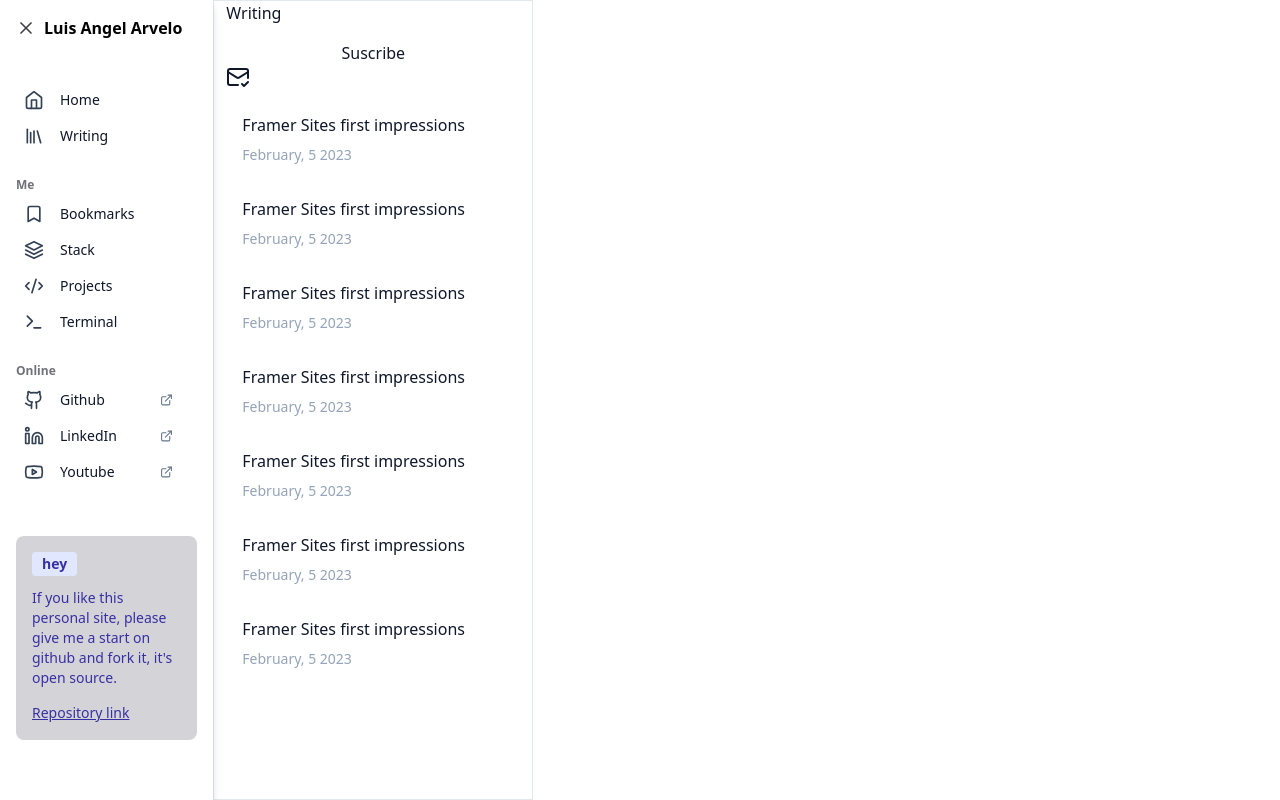
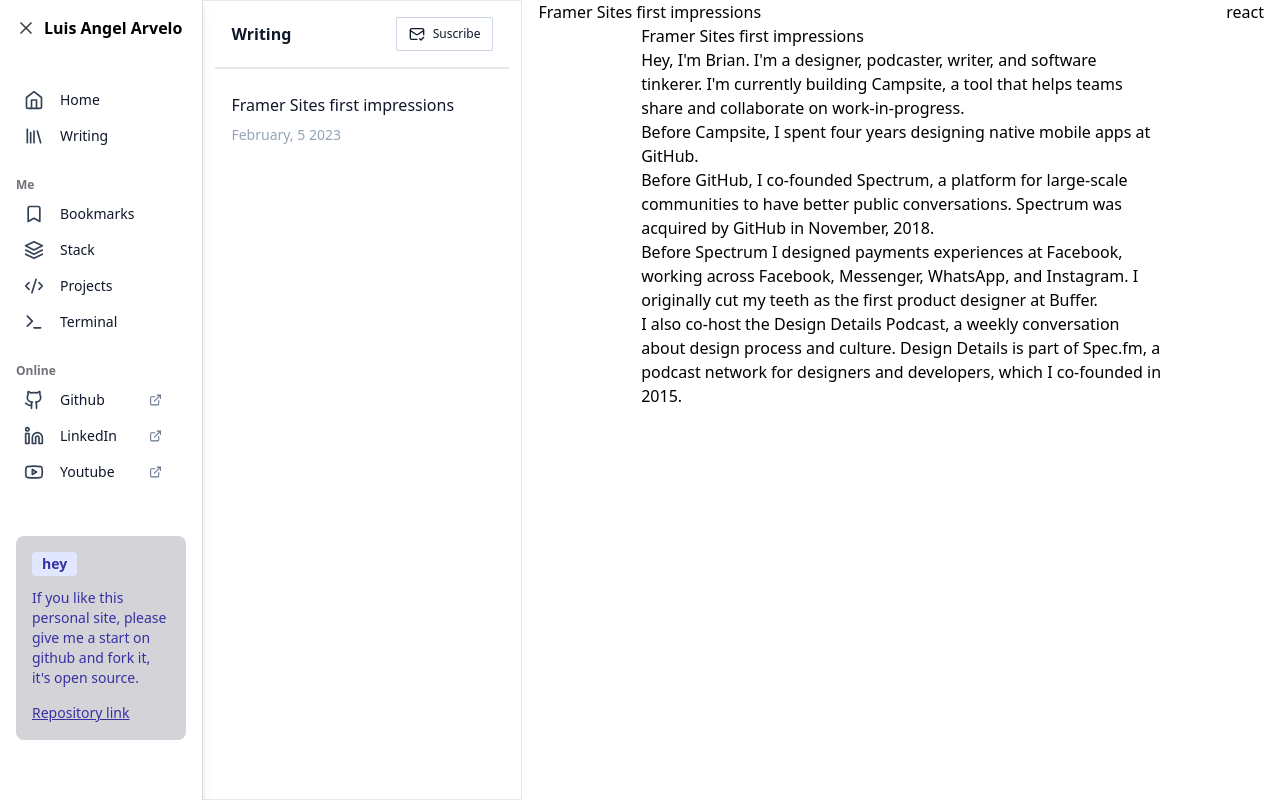
Before and after one commit to Delavalom/my-porfolio-page, a Next.js app: page / in a window 1280 px wide. Built offline with nearby package versions, Linux system fonts and the light colour scheme.

Commit message:
fix web screen styles, trying to add ux accesability to blog content

```diff
--- a/package.json
+++ b/package.json
@@ -17,6 +17,7 @@
     "prisma": "^4.10.1",
     "react": "18.2.0",
     "react-dom": "18.2.0",
+    "react-wrap-balancer": "^0.4.0",
     "typescript": "4.9.5"
   },
   "devDependencies": {
--- /dev/null
+++ b/src/components/DetailView.tsx
@@ -0,0 +1,116 @@
+import Link from "next/link";
+import { type FC } from "react";
+import Balancer from "react-wrap-balancer";
+
+type Props = {};
+
+export const DetailView: FC<Props> = ({}) => {
+  return (
+    <section className="flex flex-col justify-start items-center w-full h-screen bg-white">
+        <div className="w-full flex justify-between px-4">
+            <h1>Framer Sites first impressions</h1>
+            <button>react</button>
+        </div>
+      <article className="blog-container">
+        <h1 className="text-black">
+          <Balancer className="">
+            Framer Sites first impressions
+          </Balancer>
+        </h1>
+        <div className="prose text-primary">
+                <p>
+                  Hey, I&apos;m Brian. I&apos;m a designer,{' '}
+                  <a
+                    target="_blank"
+                    rel="noopener noreferrer"
+                    href="https://designdetails.fm"
+                  >
+                    podcaster
+                  </a>
+                  ,{' '}
+                  <Link href="/writing" passHref>
+                    writer
+                  </Link>
+                  , and{' '}
+                  <a
+                    target="_blank"
+                    rel="noopener noreferrer"
+                    href="https://github.com/brianlovin"
+                  >
+                    software tinkerer
+                  </a>
+                  . I&apos;m currently building{' '}
+                  <a
+                    target="_blank"
+                    rel="noopener noreferrer"
+                    href="https://campsite.design"
+                  >
+                    Campsite
+                  </a>
+                  , a tool that helps teams share and collaborate on
+                  work-in-progress.
+                </p>
+
+                <p>
+                  Before Campsite, I spent four years designing{' '}
+                  <a
+                    target="_blank"
+                    rel="noopener noreferrer"
+                    href="https://github.com/mobile"
+                  >
+                    native mobile apps at GitHub
+                  </a>
+                  .
+                </p>
+                <p>
+                  Before GitHub, I co-founded{' '}
+                  <a
+                    target="_blank"
+                    rel="noopener noreferrer"
+                    href="https://spectrum.chat"
+                  >
+                    Spectrum
+                  </a>
+                  , a platform for large-scale communities to have better public
+                  conversations. Spectrum was acquired by GitHub in November,
+                  2018.
+                </p>
+                <p>
+                  Before Spectrum I designed payments experiences at Facebook,
+                  working across Facebook, Messenger, WhatsApp, and Instagram. I
+                  originally cut my teeth as the first product designer at{' '}
+                  <a
+                    target="_blank"
+                    rel="noopener noreferrer"
+                    href="https://buffer.com"
+                  >
+                    Buffer
+                  </a>
+                  .
+                </p>
+                <p>
+                  I also co-host the{' '}
+                  <a
+                    target="_blank"
+                    rel="noopener noreferrer"
+                    href="https://designdetails.fm"
+                  >
+                    Design Details Podcast
+                  </a>
+                  , a weekly conversation about design process and culture.
+                  Design Details is part of{' '}
+                  <a
+                    target="_blank"
+                    rel="noopener noreferrer"
+                    href="https://spec.fm"
+                  >
+                    Spec.fm
+                  </a>
+                  , a podcast network for designers and developers, which I
+                  co-founded in 2015.
+                </p>
+              </div>
+      </article>
+    </section>
+  );
+};
--- a/src/components/ListDetailView.tsx
+++ b/src/components/ListDetailView.tsx
@@ -8,18 +8,10 @@
 export const ListDetailView: FC<Props> = ({}) => {
     const router = useRouter()
   return (
-    <section className="flex flex-col gap-4 bg-white w-full min-w-[25%] md:w-10 px-3 border border-slate-200 h-screen text-slate-900">
-      <ListTitleBar />
-        {/* (cards holding title, date or favicon with url) || (cards holding logo and title) */}
-
+    <section className="flex flex-col gap-4 bg-white w-full min-w-[25%] md:w-10 px-3 border border-slate-200 h-screen text-slate-900 overflow-y-scroll scroll-smooth">
+      <ListTitleBar title="Writing" />
+        <ListItem title="Framer Sites first impressions" date={new Date("02-10-2023")} />
         {/* if long list implement lazy loading */}
-        <ListItem title="Framer Sites first impressions" date={new Date("02-10-2023")} />
-        <ListItem title="Framer Sites first impressions" date={new Date("02-10-2023")} />
-        <ListItem title="Framer Sites first impressions" date={new Date("02-10-2023")} />
-        <ListItem title="Framer Sites first impressions" date={new Date("02-10-2023")} />
-        <ListItem title="Framer Sites first impressions" date={new Date("02-10-2023")} />
-        <ListItem title="Framer Sites first impressions" date={new Date("02-10-2023")} />
-        <ListItem title="Framer Sites first impressions" date={new Date("02-10-2023")} />
     </section>
   );
 };
--- a/src/components/ListTitleBar.tsx
+++ b/src/components/ListTitleBar.tsx
@@ -1,18 +1,20 @@
 import { MailCheck } from "lucide-react";
 import { type FC } from "react";
 
-type Props = {};
+type Props = {
+    title: string
+};
 
-export const ListTitleBar: FC<Props> = ({}) => {
+export const ListTitleBar: FC<Props> = ({title}) => {
   return (
-    <>
+    <div className="w-full p-4 flex items-center justify-between sticky top-0 border-b-2 bg-white">
       {/* heading Title coming from navigation */}
-      {"Writing"}
+      <h1 className="font-semibold text-md">{title}</h1>
       {/* suscribe newsletter button */}
-      <button>
-        <span>Suscribe</span>
-        <MailCheck />
+      <button className="flex items-center gap-2 border border-slate-300 px-3 py-1 rounded-sm backdrop-blur-sm">
+        <MailCheck className="w-4" />
+        <span className="text-xs font-medium">Suscribe</span>
       </button>
-    </>
+    </div>
   );
 };
--- a/src/components/layout/Sidebar.tsx
+++ b/src/components/layout/Sidebar.tsx
@@ -21,7 +21,7 @@
   const [toggle, setToggle] = useState(false);
   return (
     <>
-      <aside className="bg-white w-4/5 md:w-2/4 lg:w-3/12 xl:w-2/12 min-h-screen px-4 flex flex-col gap-6 drop-shadow-lg">
+      <aside className="bg-white w-4/5 md:w-2/4 lg:w-3/12 h-screen px-4 flex flex-col gap-6 drop-shadow-lg">
         {/* close button */}
         <div className="flex gap-2 py-4 items-center">
           <X className="text-zinc-700 w-5" />
--- a/src/pages/_app.tsx
+++ b/src/pages/_app.tsx
@@ -1,6 +1,11 @@
+import { Provider } from "react-wrap-balancer";
 import "../styles/globals.css";
 import type { AppProps } from "next/app";
 
 export default function MyApp({ Component, pageProps }: AppProps) {
-  return <Component {...pageProps} />;
+  return (
+    <Provider>
+      <Component {...pageProps} />
+    </Provider>
+  );
 }
--- a/src/pages/index.tsx
+++ b/src/pages/index.tsx
@@ -1,3 +1,4 @@
+import { DetailView } from "@/components/DetailView";
 import { ListDetailView } from "@/components/ListDetailView";
 import { Sidebar } from "@/components/layout/Sidebar";
 import { NextPage } from "next";
@@ -9,9 +10,10 @@
     <Head>
     <meta content="width=device-width, initial-scale=1" name="viewport" />
     </Head>
-    <section className="flex w-screen h-screen bg-white">
+    <section className="flex w-full h-full overflow-hidden bg-white">
       <Sidebar />
       <ListDetailView />
+      <DetailView />
     </section>
     </>
   );
--- a/src/styles/globals.css
+++ b/src/styles/globals.css
@@ -7,3 +7,13 @@
         @apply box-border
     }
 }
+
+@layer components {
+    .blog-container {
+        @apply sm:max-w-[700px] lg:max-w-[520px]
+    }
+
+    .blog-content {
+        @apply leading-normal tracking-widest
+    }
+}
```
Also changed, not shown: 1 other file (tests, documents, lock files or other folders).
